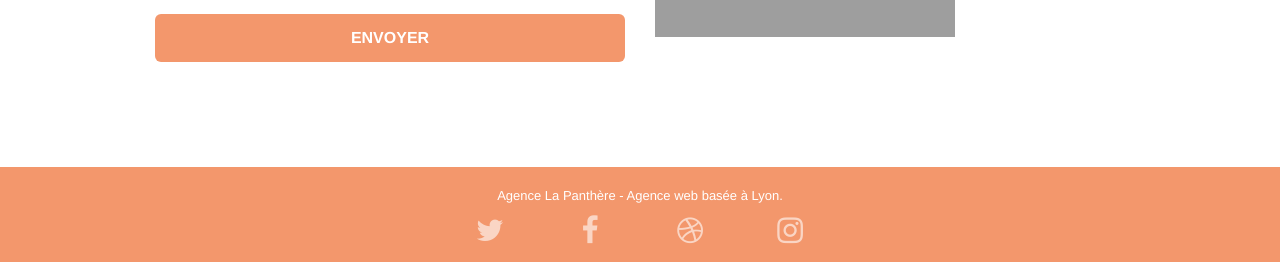
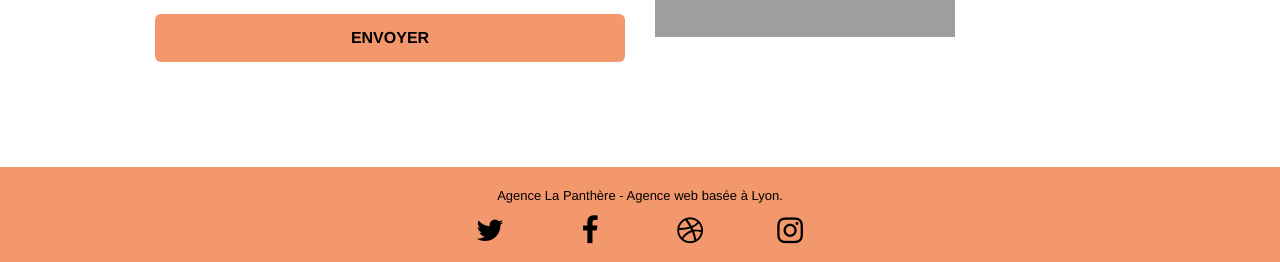
Before and after one commit to Dragiinus/Project-4-Openclassroom-LaPanthere-opti, a plain HTML site: page contact.html in a window 1280 px wide. Shown: the part 850-1112 px from the top of the page. Drawn offline with Linux system fonts and the light colour scheme; grey boxes are pictures that could not be loaded.

Commit message:
accessibilité check

```diff
--- a/contact.html
+++ b/contact.html
@@ -131,7 +131,7 @@
 	<div class="container bloc-sm">
 		<div class="row">
 			<div class="col-sm-12">
-				<p class="text-center white">
+				<p class="text-center black">
 					Agence La Panthère - Agence web basée à Lyon.<br>
 				</p>
 				<div class="row row-no-gutters social">
--- a/style.css
+++ b/style.css
@@ -743,6 +743,10 @@ h4 {
     color: #FFFFFF!important;
 }
 
+.black {
+    color: #000000!important;
+}
+
 .portfolio-thumb {
     margin-bottom: 24px;
     width: 100%;
@@ -785,12 +789,12 @@ h4 {
 
 .btn-atomic-tangerine {
     background: #F3976C;
-    color: #FFFFFF!important;
+    color: #000000!important;
 }
 
 .btn-atomic-tangerine:hover {
     background: #c27956!important;
-    color: #FFFFFF!important;
+    color: #000000!important;
 }
 
 .ltc-white {
@@ -1054,11 +1058,17 @@ h4 {
     align-content: stretch;
     align-items: center;
     justify-content: center;
-    text-decoration: #FFFFFF!important;
     padding: 20px 0 0 0;
 }
 
 .info1 {
-    color: #FFFFFF!important;
+    color: #000000!important;
     padding: 5px 0 0 0;
 }
+
+.fa-instagram:before,
+.fa-facebook-f:before, .fa-facebook:before,
+.fa-twitter:before,
+.fa-dribbble:before {
+    color: #000000;
+}
```
Also changed, not shown: index.html (+1 -1 lines).
